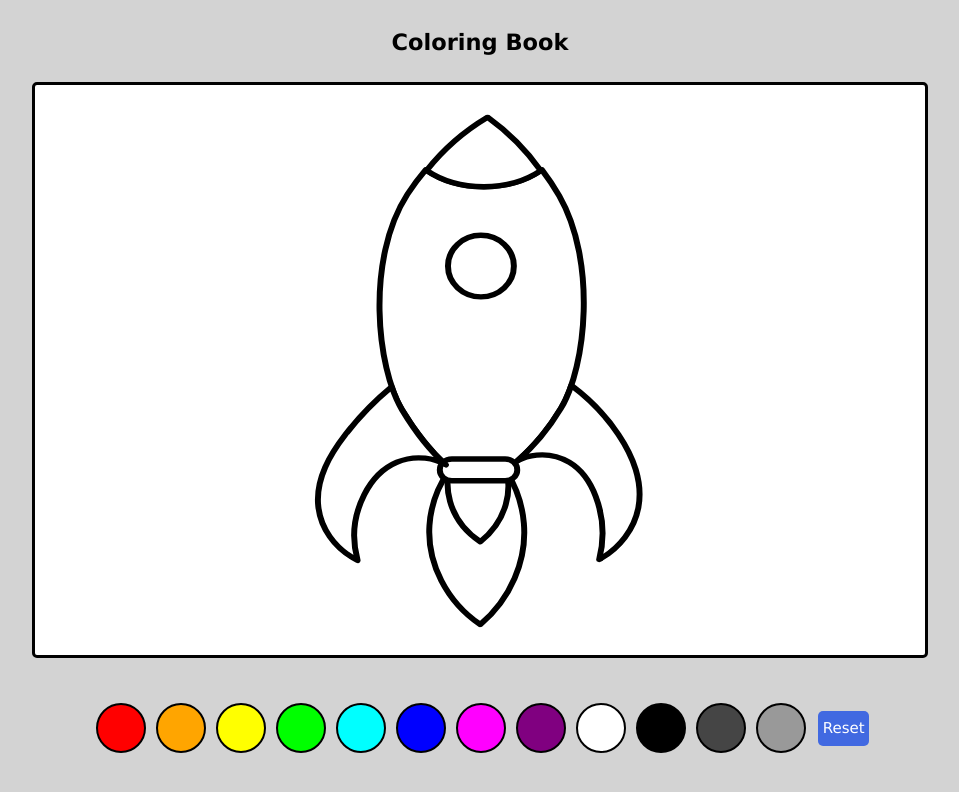
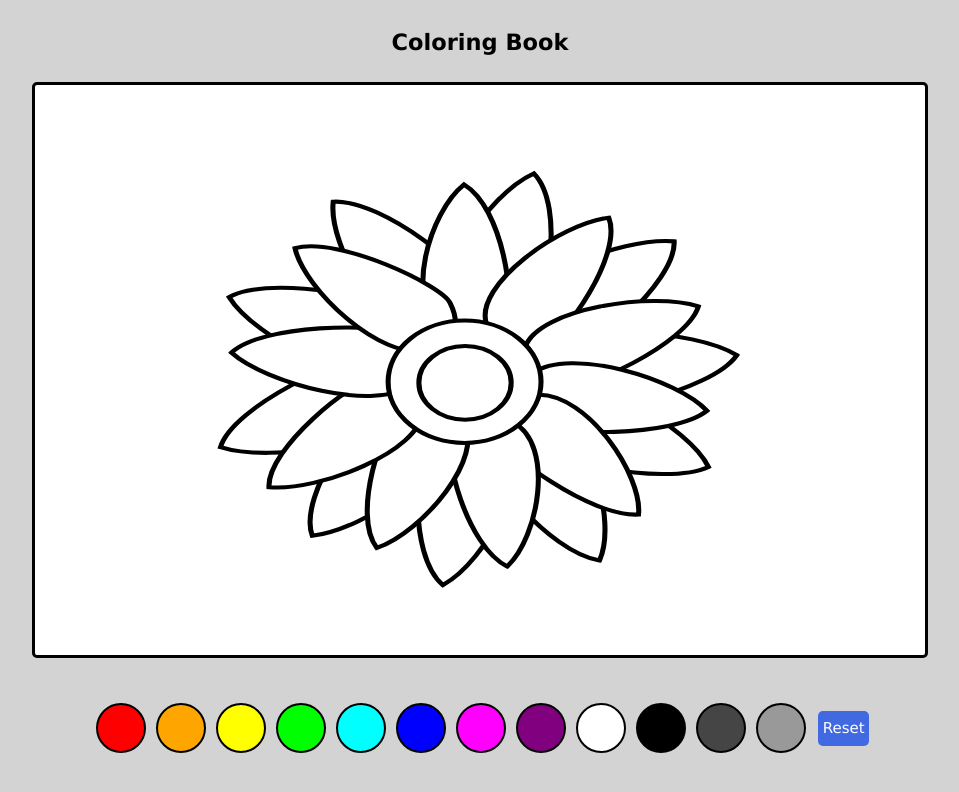
Before and after one commit to miloss98/coloring-book, a React (Create React App) app: page / in a window 1280 px wide. Shown: the top 792 px of the page, without its empty margins (160-1119 px from the left). Built offline with nearby package versions, Linux system fonts and the light colour scheme.

Commit message:
flower matrix updated

```diff
--- a/src/App.js
+++ b/src/App.js
@@ -56,7 +56,7 @@ function App() {
           <h1 className="title">Coloring Book </h1>
         </section>
         <section className="svg-container">
-          <Rocket colors={colors} fill={fillColors} dimensions={dimensions} />
+          <Flower colors={colors} fill={fillColors} dimensions={dimensions} />
         </section>
         <section className="pallete-container">
           <ColorPallete
--- a/src/components/Flower.js
+++ b/src/components/Flower.js
@@ -7,10 +7,10 @@ const Flower = (props) => {
       height={dimensions.height}
       width={dimensions.width}
       xmlns="http://www.w3.org/2000/svg"
-      viewBox="0 0 800 800"
+      viewBox="0 0 900 900"
     >
-      <g id="layer2" transform="translate(114 66)" display="inline">
-        <g id="svg_27" transform="matrix(1 0 0 0.8  65.2874 55.9633)">
+      <g id="layer2" transform="translate(140 106)" display="inline">
+        <g id="svg_27" transform="matrix(1 0 0 0.8 50 80)">
           <path
             onClick={() => fill(0)}
             fill={colors[0]}
```
